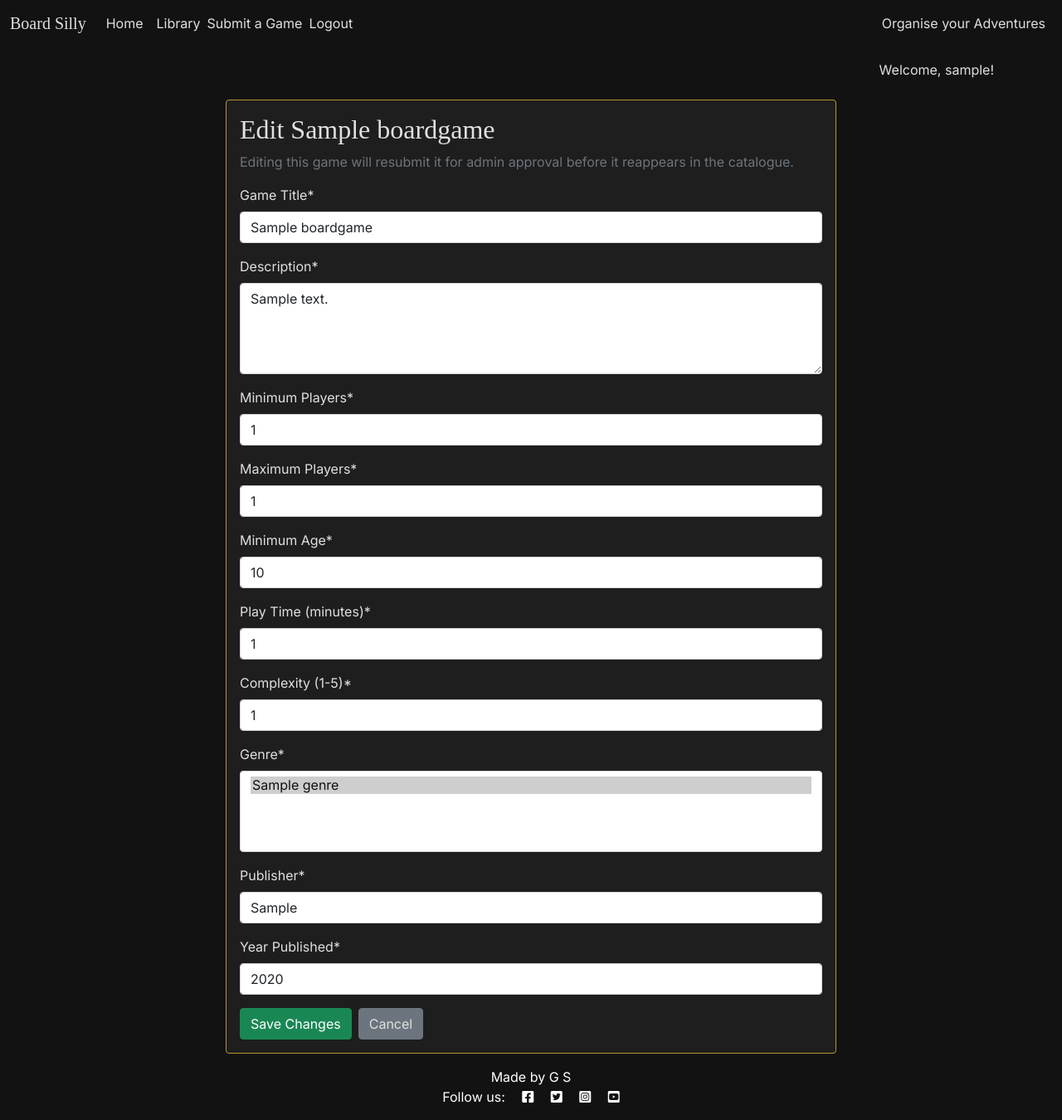
After one commit to Gruheem/milestone-project-3, a Django app: page /edit-game/1/ in a window 1280 px wide. The commit adds this page. Shown: the whole page at 83% size. Run offline with Django 5.2, Linux system fonts and the light colour scheme; a user stored in the database is signed in; tables that the repository leaves empty hold one stand-in row (values such as "Sample post"); some libraries are stand-ins or nearby versions; some web fonts are replaced.

Commit message:
Add Edit Game Needs Catalogue Removal Fix

```diff
--- /dev/null
+++ b/game_list/templates/game_list/edit_game.html
@@ -0,0 +1,27 @@
+{% extends "base.html" %}
+{% load static %}
+{% load crispy_forms_tags %}
+{% block content %}
+
+<div class="container mt-4">
+  <div class="row justify-content-center">
+    <div class="col-md-8">
+      <div class="card">
+        <div class="card-body">
+          <h2>Edit {{ game.title }}</h2>
+          <p class="text-muted">Editing this game will resubmit it for admin approval before it reappears in the catalogue.</p>
+          <form method="post">
+            {% csrf_token %}
+            {{ form|crispy }}
+            <div class="d-flex gap-2 mt-3">
+              <button type="submit" class="btn btn-success">Save Changes</button>
+              <a href="{% url 'game_detail' game.title %}" class="btn btn-secondary">Cancel</a>
+            </div>
+          </form>
+        </div>
+      </div>
+    </div>
+  </div>
+</div>
+
+{% endblock %}
--- a/game_list/urls.py
+++ b/game_list/urls.py
@@ -6,8 +6,8 @@ urlpatterns = [
     path('add-game/', views.add_game, name='add_game'),
     path("comments/<int:pk>/edit/", views.edit_comment, name="edit_comment"),
     path("comments/<int:pk>/delete/", views.delete_comment, name="delete_comment"),
+    path('edit-game/<int:game_id>/', views.edit_game, name='edit_game'),
     path('reviews/<int:review_id>/edit/', views.edit_review, name='edit_review'),
     path('reviews/<int:review_id>/delete/', views.delete_review, name='delete_review'),
     path('<str:title>/', views.game_detail, name='game_detail'),
-
 ]
--- a/game_list/views.py
+++ b/game_list/views.py
@@ -44,6 +44,7 @@ class GameList(generic.ListView):
 
         return context
 
+# Add a Game Page
 @login_required
 def add_game(request):
     if request.method == 'POST':
@@ -65,6 +66,32 @@ def add_game(request):
         'game_list/add_game.html',
         {'form': form},
         )
+
+# Edit a Game Page
+@login_required
+def edit_game(request, game_id):
+    game = get_object_or_404(BoardGame, id=game_id, added_by=request.user)
+
+    if request.method == "POST":
+        form = BoardGameForm(request.POST, instance=game)
+        if form.is_valid():
+            edited_game = form.save(commit=False)
+            edited_game.approved = False
+            edited_game.save()
+            form.save_m2m()
+            messages.success(request, f'{game.title} updated and awaiting re-approval')
+            return redirect('home')
+    else:
+        form = BoardGameForm(instance=game)
+
+    return render(
+        request,
+        'game_list/edit_game.html',
+        {
+            'form': form,
+            'game': game
+            }
+    )
 
 
 # Game Detail Page
```
Also changed, not shown: game_list/templates/game_list/game_detail.html (+18 -6 lines).
